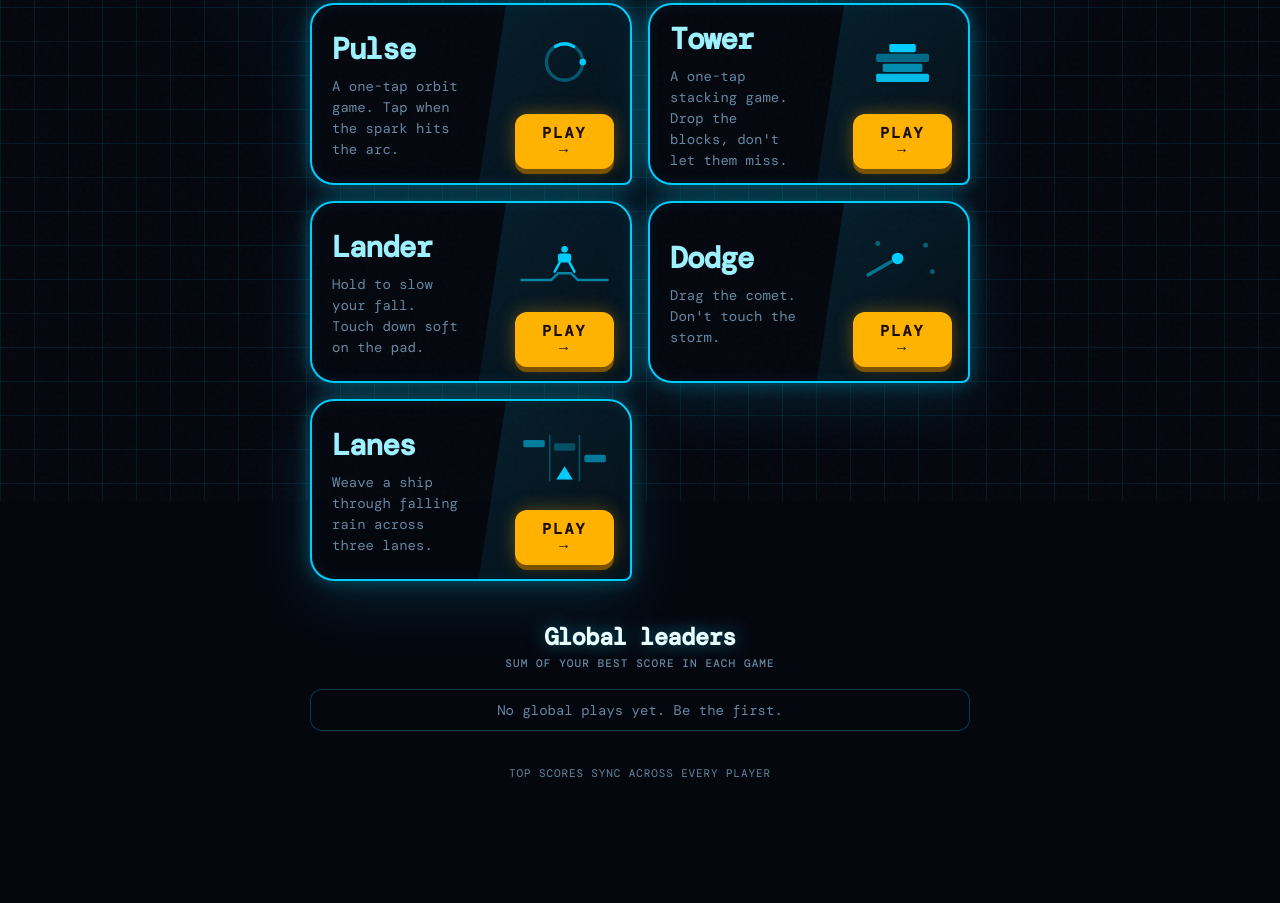
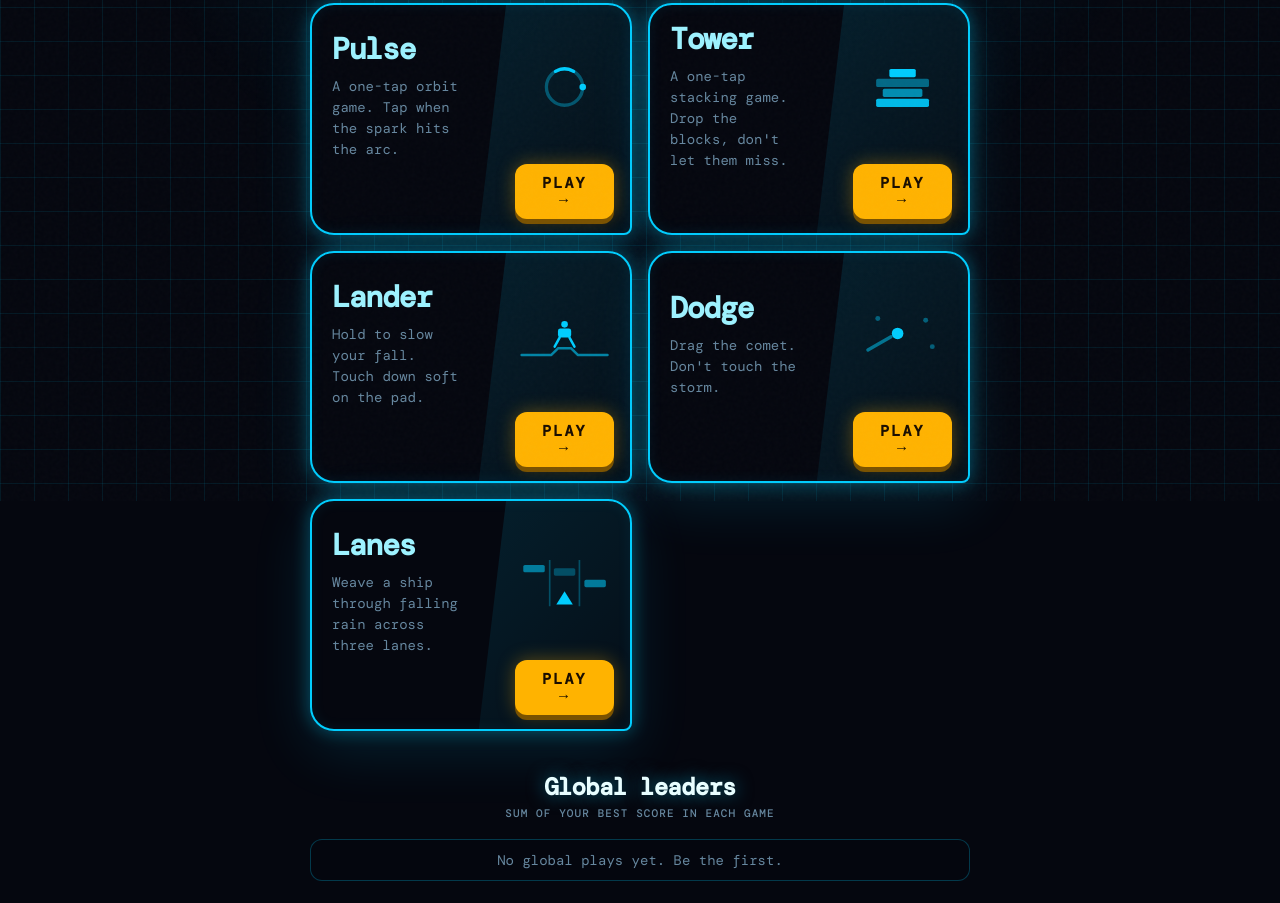
Before and after one commit to seangartland/one-tap-arcade, a website: page public/index.html in a window 1280 px wide. Shown: the part 299-1202 px from the top of the page. Before the commit the page ends 1122 px from the top, so only its background shows below. Drawn offline with nearby package versions, Linux system fonts and the light colour scheme; no server answers; a web font is replaced by a local one.

Commit message:
Hub: reserve histogram space so cards don't grow as per-game data loads

```diff
--- a/public/index.html
+++ b/public/index.html
@@ -20,7 +20,7 @@
       <div class="game-card game-split" data-game="pulse">
         <div class="game-info"><h2>Pulse</h2>
         <p class="tag">A one-tap orbit game. Tap when the spark hits the arc.</p>
-        <div class="spread" id="spread-pulse" hidden>
+        <div class="spread" id="spread-pulse">
           <div class="dist" role="img" aria-label="Score distribution">
             <div class="dist-bars"></div>
             <i class="dist-best" hidden></i>
@@ -36,7 +36,7 @@
       <div class="game-card game-split" data-game="tower">
         <div class="game-info"><h2>Tower</h2>
         <p class="tag">A one-tap stacking game. Drop the blocks, don't let them miss.</p>
-        <div class="spread" id="spread-tower" hidden>
+        <div class="spread" id="spread-tower">
           <div class="dist" role="img" aria-label="Score distribution">
             <div class="dist-bars"></div>
             <i class="dist-best" hidden></i>
@@ -52,7 +52,7 @@
       <div class="game-card game-split" data-game="lander">
         <div class="game-info"><h2>Lander</h2>
         <p class="tag">Hold to slow your fall. Touch down soft on the pad.</p>
-        <div class="spread" id="spread-lander" hidden>
+        <div class="spread" id="spread-lander">
           <div class="dist" role="img" aria-label="Score distribution">
             <div class="dist-bars"></div>
             <i class="dist-best" hidden></i>
@@ -68,7 +68,7 @@
       <div class="game-card game-split" data-game="dodge">
         <div class="game-info"><h2>Dodge</h2>
         <p class="tag">Drag the comet. Don't touch the storm.</p>
-        <div class="spread" id="spread-dodge" hidden>
+        <div class="spread" id="spread-dodge">
           <div class="dist" role="img" aria-label="Score distribution">
             <div class="dist-bars"></div>
             <i class="dist-best" hidden></i>
@@ -84,7 +84,7 @@
       <div class="game-card game-split" data-game="lanes">
         <div class="game-info"><h2>Lanes</h2>
         <p class="tag">Weave a ship through falling rain across three lanes.</p>
-        <div class="spread" id="spread-lanes" hidden>
+        <div class="spread" id="spread-lanes">
           <div class="dist" role="img" aria-label="Score distribution">
             <div class="dist-bars"></div>
             <i class="dist-best" hidden></i>
--- a/public/shared/arcade.css
+++ b/public/shared/arcade.css
@@ -469,7 +469,7 @@ h1 {
 .game-card:focus-visible { outline: 3px solid var(--cyan); outline-offset: 3px; }
 .game-card h2 { margin: 0; font-size: 30px; letter-spacing: -.045em; font-weight: 750; }
 .game-card .tag { margin: 8px 0 0; color: var(--muted); font-size: 14px; line-height: 1.5; }
-.spread { margin: 10px 0 0; }
+.spread { margin: 10px 0 0; min-height: 40px; /* reserve histogram space up front so cards never grow as each game's data lands */ }
 .dist { position: relative; height: 14px; }
 .dist-bars {
   position: absolute;
```
